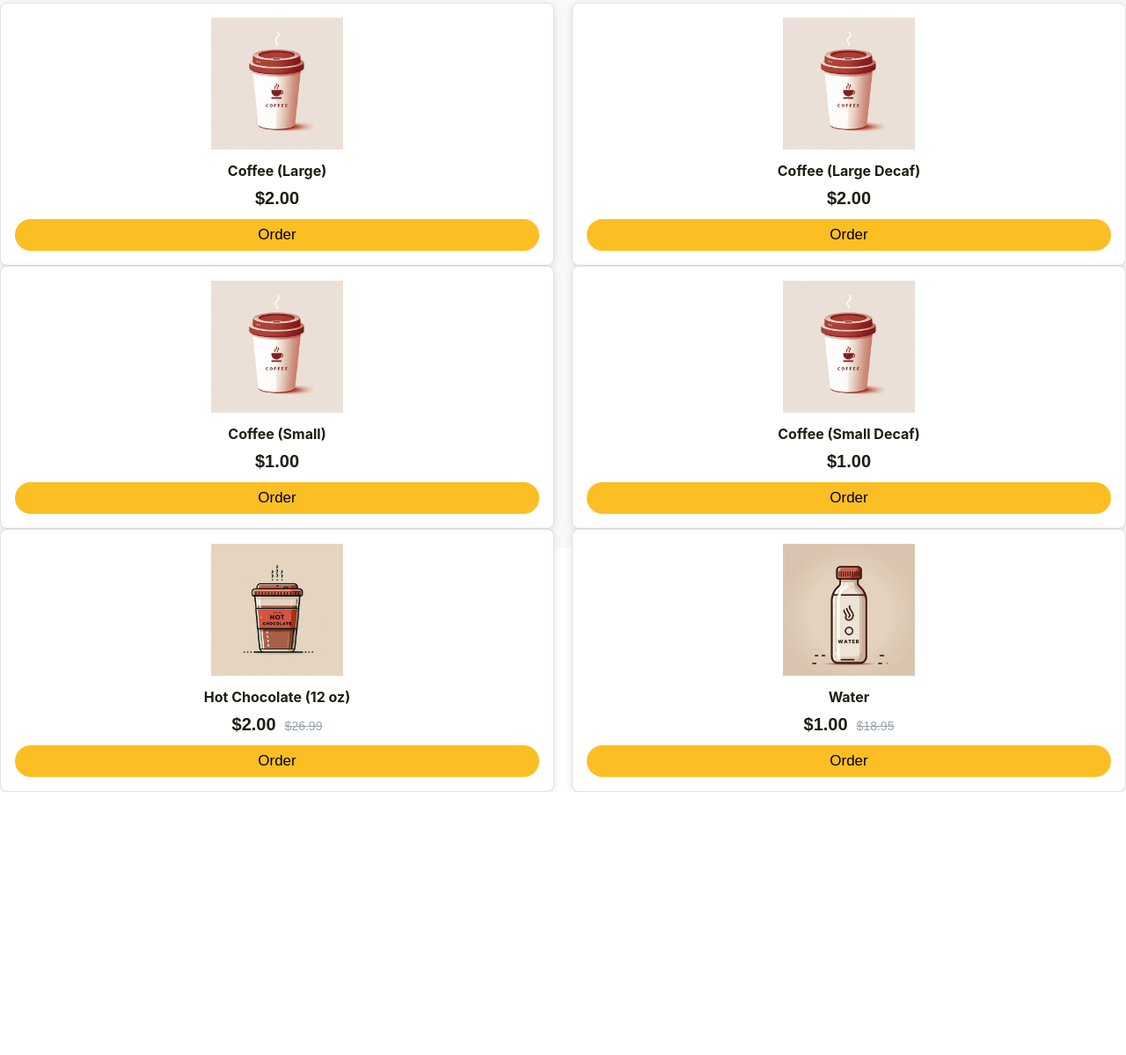
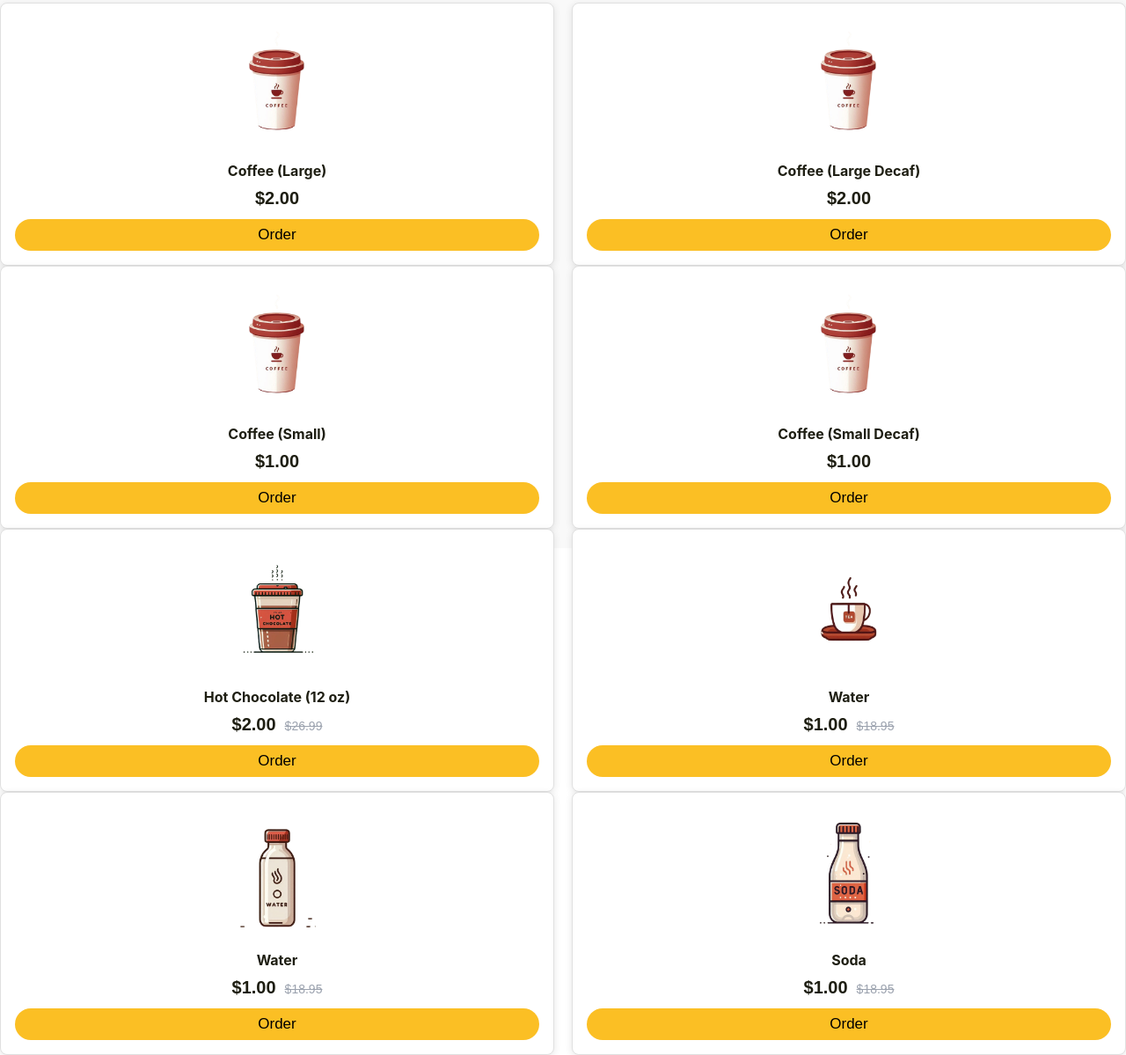
Before and after one commit to lzlobecki/SchoolLogistics, a plain HTML site: page shop/index.html in a window 1280 px wide. Shown: the part 177-1376 px from the top of the page at 88% size. Before the commit the page ends 1077 px from the top, so only its background shows below. Drawn offline with Linux system fonts and the light colour scheme; a web font is replaced by a local one.

Commit message:
image fixes shop page

```diff
--- a/shop/index.html
+++ b/shop/index.html
@@ -44,27 +44,32 @@
         <div class="row">
             <!-- Coffee Row -->
             <div class="product-card">
-                <img src="https://lzlobecki.github.io/SchoolLogistics/Files/coffee icon.jpeg" alt="Coffee (Large)" class="product-image" />
+                <img src="https://lzlobecki.github.io/SchoolLogistics/Files/coffee icon.png" alt="Coffee (Large)" class="product-image" />
                 <h3 class="product-title">Coffee (Large)</h3>
                 <div class="price"><span class="current-price">$2.00</span></div>
-                <button class="add-to-cart" onclick="openPopup('https://square.link/u/WfV5W5Xh')">Order</button>
+                <button class="add-to-cart" onclick="openPopup('https://square.link/u/K1SKPYdZ')">Order</button>
             </div>
 
             <div class="product-card">
-                <img src="https://lzlobecki.github.io/SchoolLogistics/Files/coffee icon.jpeg" alt="Coffee (Small)" class="product-image" />
+                <img src="https://lzlobecki.github.io/SchoolLogistics/Files/coffee icon.png" alt="Coffee (Small)" class="product-image" />
                 <h3 class="product-title">Coffee (Small)</h3>
                 <div class="price"><span class="current-price">$1.00</span></div>
-                <button class="add-to-cart" onclick="openPopup('https://square.link/u/4rpp7wmv')">Order</button>
+                <button class="add-to-cart" onclick="openPopup('https://square.link/u/uNgQO09r')">Order</button>
             </div>
 
 
             <div class="product-card">
-                <img src="https://lzlobecki.github.io/SchoolLogistics/Files/hot choloclate icon.jpeg" alt="Hot Chocolate (12oz)" class="product-image" />
+                <img src="https://lzlobecki.github.io/SchoolLogistics/Files/hot choloclate icon.png" alt="Hot Chocolate (12oz)" class="product-image" />
                 <h3 class="product-title">Hot Chocolate (12 oz)</h3>
                 <div class="price"><span class="current-price">$2.00</span><span class="original-price">$26.99</span></div>
-                <button class="add-to-cart" onclick="openPopup('PLACEHOLDER_LINK')">Order</button>
+                <button class="add-to-cart" onclick="openPopup('https://square.link/u/gfvirrcl')">Order</button>
             </div>
-
+            <div class="product-card">
+                <img src="https://lzlobecki.github.io/SchoolLogistics/Files/water cup.png" alt="Water" class="product-image" />
+                <h3 class="product-title">Water</h3>
+                <div class="price"><span class="current-price">$1.00</span><span class="original-price">$18.95</span></div>
+                <button class="add-to-cart" onclick="openPopup('https://square.link/u/aRYbeGYe')">Order</button>
+            </div>
 
 
         </div>
@@ -72,23 +77,30 @@
         <div class="row">
             <!-- Non-Coffee Row -->
             <div class="product-card">
-                <img src="https://lzlobecki.github.io/SchoolLogistics/Files/coffee icon.jpeg" alt="Coffee (Large Decaf)" class="product-image" />
+                <img src="https://lzlobecki.github.io/SchoolLogistics/Files/coffee icon.png" alt="Coffee (Large Decaf)" class="product-image" />
                 <h3 class="product-title">Coffee (Large Decaf)</h3>
                 <div class="price"><span class="current-price">$2.00</span></div>
-                <button class="add-to-cart" onclick="openPopup('https://square.link/u/vFjS7rhS')">Order</button>
+                <button class="add-to-cart" onclick="openPopup('https://square.link/u/hvnA82cr')">Order</button>
             </div>
             <div class="product-card">
-                <img src="https://lzlobecki.github.io/SchoolLogistics/Files/coffee icon.jpeg" alt="Coffee (Small Decaf)" class="product-image" />
+                <img src="https://lzlobecki.github.io/SchoolLogistics/Files/coffee icon.png" alt="Coffee (Small Decaf)" class="product-image" />
                 <h3 class="product-title">Coffee (Small Decaf)</h3>
                 <div class="price"><span class="current-price">$1.00</span></div>
-                <button class="add-to-cart" onclick="openPopup('https://square.link/u/UrYjf4Dx')">Order</button>
+                <button class="add-to-cart" onclick="openPopup('https://square.link/u/k4VQimpe')">Order</button>
             </div>
 
             <div class="product-card">
-                <img src="https://lzlobecki.github.io/SchoolLogistics/Files/water cup.jpeg" alt="Water" class="product-image" />
+                <img src="https://lzlobecki.github.io/SchoolLogistics/Files/tea cup.png" alt="Water" class="product-image" />
                 <h3 class="product-title">Water</h3>
                 <div class="price"><span class="current-price">$1.00</span><span class="original-price">$18.95</span></div>
-                <button class="add-to-cart" onclick="openPopup('PLACEHOLDER_LINK')">Order</button>
+                <button class="add-to-cart" onclick="openPopup('https://square.link/u/zC5VEngg')">Order</button>
+            </div>
+
+            <div class="product-card">
+                <img src="https://lzlobecki.github.io/SchoolLogistics/Files/SODA ICON.png" alt="Soda" class="product-image" />
+                <h3 class="product-title">Soda</h3>
+                <div class="price"><span class="current-price">$1.00</span><span class="original-price">$18.95</span></div>
+                <button class="add-to-cart" onclick="openPopup('https://square.link/u/LRqjJf14')">Order</button>
             </div>
 
         </div>
```
